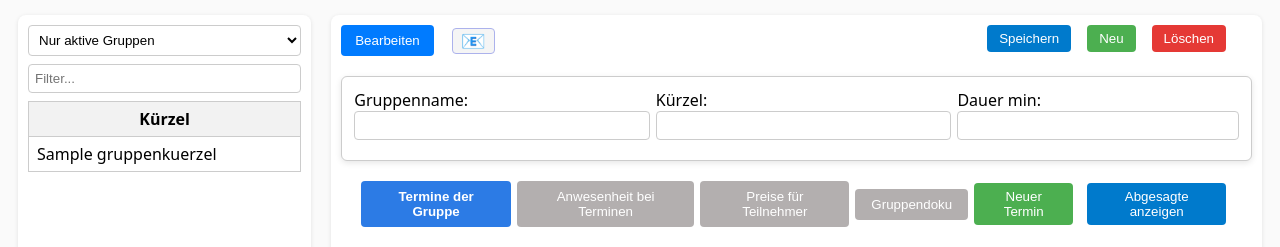
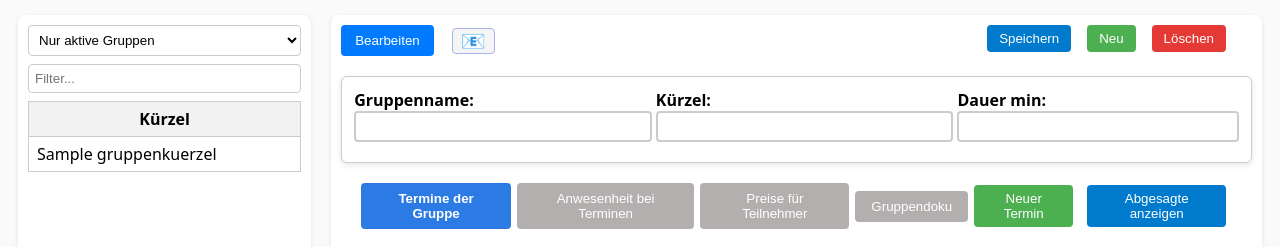
Before and after one commit to mmaukii/psyDB, a Python web app: template templates/gruppen.html in a window 1280 px wide. Shown: the part 40-287 px from the top of the page. Run offline with Jinja, Linux system fonts and the light colour scheme; the template is opened without the code that fills it: most values are stand-ins (such as "Sample title", 1, 10 or a date in 2020).

Commit message:
anpassung pflichtfelder gruppen

```diff
--- a/templates/gruppen.html
+++ b/templates/gruppen.html
@@ -78,17 +78,17 @@
     <input type="hidden" name="gruppenForm_id" id="gruppenForm_id">
 
     <div class="field">
-        <label for="gruppenname" >Gruppenname:</label>
-        <input type="text" name="gruppenname" id="gruppenname" required>
+        <label for="gruppenname" style="font-weight:bold;" >Gruppenname:</label>
+        <input type="text" name="gruppenname" id="gruppenname" required class="required-field">
     </div>
 
     <div class="field">
-        <label for="gruppenkuerzel" >Kürzel:</label>
-        <input type="text" name="gruppenkuerzel" id="gruppenkuerzel"  required>
+        <label for="gruppenkuerzel" style="font-weight:bold;" >Kürzel:</label>
+        <input type="text" name="gruppenkuerzel" id="gruppenkuerzel"   required class="required-field">
     </div>
      <div class="field">
-        <label for="dauer_min">Dauer min:</label>
-        <input type="number" name="dauer_min" id="dauer_min" style="width: 100%; box-sizing: border-box;" required>
+        <label for="dauer_min" style="font-weight:bold;">Dauer min:</label>
+        <input type="number" name="dauer_min" id="dauer_min" style="width: 100%; box-sizing: border-box;" required class="required-field" required>
     </div>
 
 
@@ -101,8 +101,8 @@
             gap: 12px 20px;
          ">
             <div class="field">
-                <label for="standardbetrag">Standardbetrag (€):</label>
-                <input type="text" name="standardbetrag" id="standardbetrag" required>
+                <label for="standardbetrag" style="font-weight:bold;">Standardbetrag (€):</label>
+                <input type="text" name="standardbetrag" id="standardbetrag" required class="required-field" required>
             </div>
 
             <div class="field" style="grid-column: span 1;">
@@ -120,8 +120,8 @@
                </div>
 
                <div class="field" style="grid-column: span 1;">
-                   <label for="therapieform" ">Form:</label>
-                   <select name="therapieform" id="therapieform"  required>
+                   <label for="therapieform" style="font-weight:bold;" ">Form:</label>
+                   <select name="therapieform" id="therapieform"  required class="required-field"  required>
                        <option value="">– bitte wählen –</option>
                    </select>
 				</div>
```
Also changed, not shown: templates/kunden.html (+12 -12 lines).
